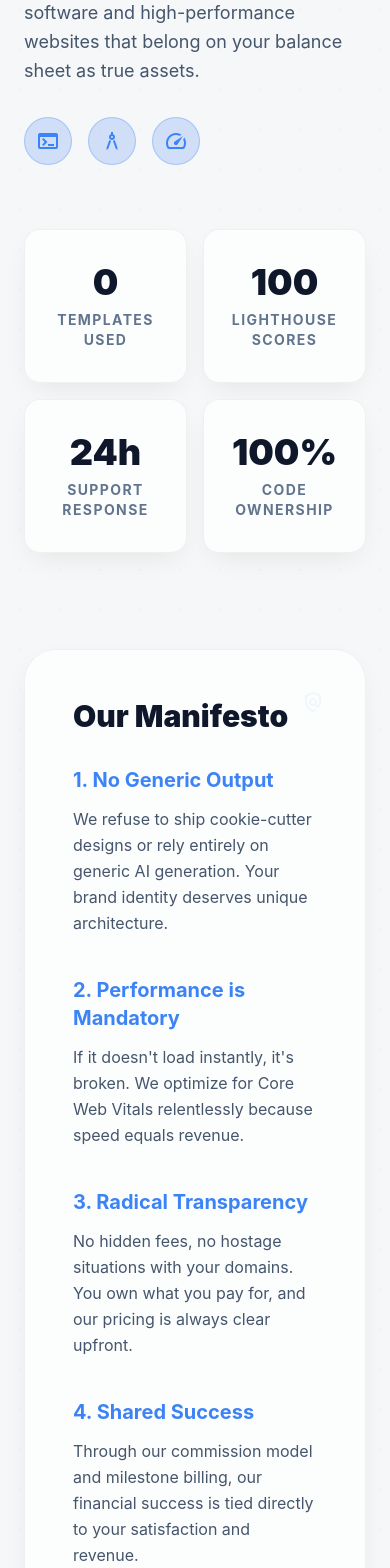
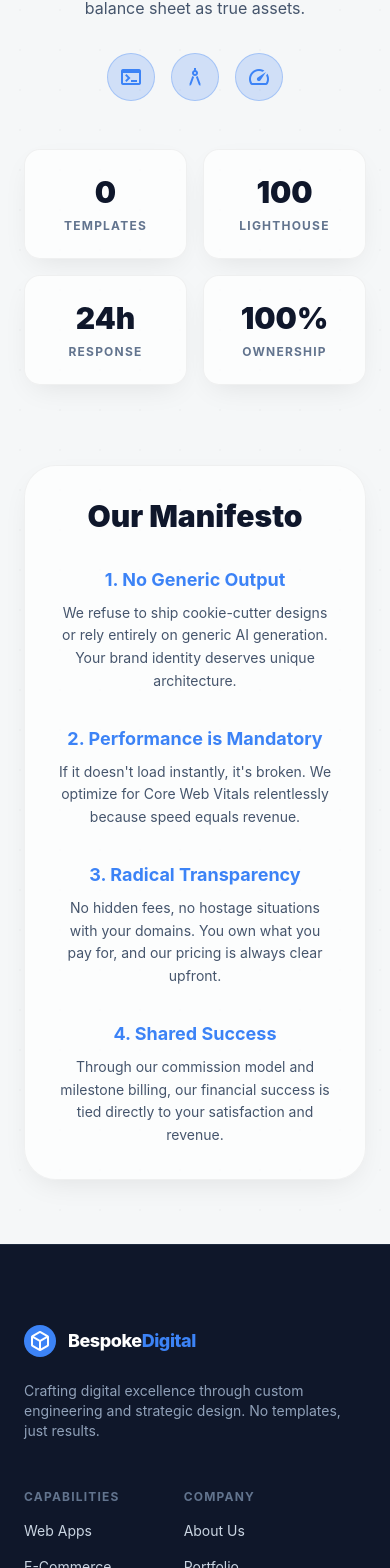
Before and after one commit to dev-oriel/Bespoke-Digital, a React (Vite) app: page /about in a window 390 px wide. Shown: the part 410-1978 px from the top of the page. Built offline with nearby package versions, Linux system fonts and the light colour scheme.

Commit message:
made about us fully responsive

```diff
--- a/src/pages/About.jsx
+++ b/src/pages/About.jsx
@@ -1,27 +1,27 @@
 export default function About() {
   const stats = [
-    { number: "0", label: "Templates Used" },
-    { number: "100", label: "Lighthouse Scores" },
-    { number: "24h", label: "Support Response" },
-    { number: "100%", label: "Code Ownership" },
+    { number: "0", label: "Templates" },
+    { number: "100", label: "Lighthouse" },
+    { number: "24h", label: "Response" },
+    { number: "100%", label: "Ownership" },
   ];
 
   return (
-    <div className="max-w-7xl mx-auto px-6 py-20 relative z-10">
-      <div className="grid lg:grid-cols-2 gap-16 items-center mb-24">
+    <div className="max-w-7xl mx-auto px-6 py-16 md:py-20 relative z-10">
+      <div className="grid lg:grid-cols-2 gap-12 md:gap-16 items-center mb-20 md:mb-24 text-center lg:text-left">
         <div>
-          <h1 className="text-5xl lg:text-7xl font-black mb-6 tracking-tight text-slate-900 dark:text-white leading-[1.1]">
+          <h1 className="text-5xl md:text-7xl font-black mb-6 tracking-tight text-slate-900 dark:text-white leading-[1.1]">
             We Engineer
             <br />
             <span className="text-primary">Digital Assets.</span>
           </h1>
-          <p className="text-slate-600 dark:text-slate-300 text-lg leading-relaxed mb-8">
+          <p className="text-slate-600 dark:text-slate-300 text-base md:text-lg leading-relaxed mb-8 max-w-xl mx-auto lg:mx-0">
             The web is flooded with disposable, fast-fashion websites built on
             bloated templates. We exist to build the exact opposite. We engineer
             bespoke software and high-performance websites that belong on your
             balance sheet as true assets.
           </p>
-          <div className="flex gap-4">
+          <div className="flex gap-4 justify-center lg:justify-start">
             <div className="size-12 rounded-full bg-primary/20 flex items-center justify-center text-primary border border-primary/30">
               <span className="material-symbols-outlined">terminal</span>
             </div>
@@ -37,12 +37,12 @@ export default function About() {
           {stats.map((stat, i) => (
             <div
               key={i}
-              className="glass-card p-8 rounded-2xl flex flex-col items-center justify-center text-center"
+              className="glass-card p-6 md:p-8 rounded-2xl flex flex-col items-center justify-center text-center"
             >
-              <span className="text-4xl md:text-5xl font-black text-slate-900 dark:text-white mb-2">
+              <span className="text-3xl md:text-5xl font-black text-slate-900 dark:text-white mb-2">
                 {stat.number}
               </span>
-              <span className="text-sm font-bold text-slate-500 dark:text-slate-400 uppercase tracking-widest">
+              <span className="text-xs md:text-sm font-bold text-slate-500 dark:text-slate-400 uppercase tracking-widest">
                 {stat.label}
               </span>
             </div>
@@ -50,53 +50,43 @@ export default function About() {
         </div>
       </div>
 
-      <div className="glass-card p-12 md:p-16 rounded-[2rem] border-primary/20 relative overflow-hidden">
-        <div className="absolute top-0 right-0 p-10 opacity-5 pointer-events-none">
+      <div className="glass-card p-8 md:p-16 rounded-[2rem] border-primary/20 relative overflow-hidden">
+        <div className="absolute top-0 right-0 p-10 opacity-5 pointer-events-none hidden md:block">
           <span className="material-symbols-outlined text-[15rem] text-primary">
             policy
           </span>
         </div>
-        <h2 className="text-3xl font-black text-slate-900 dark:text-white mb-8 relative z-10">
+        <h2 className="text-3xl font-black text-slate-900 dark:text-white mb-8 relative z-10 text-center md:text-left">
           Our Manifesto
         </h2>
-        <div className="grid md:grid-cols-2 gap-10 relative z-10">
-          <div>
-            <h3 className="text-xl font-bold text-primary mb-3">
-              1. No Generic Output
-            </h3>
-            <p className="text-slate-600 dark:text-slate-300 leading-relaxed">
-              We refuse to ship cookie-cutter designs or rely entirely on
-              generic AI generation. Your brand identity deserves unique
-              architecture.
-            </p>
-          </div>
-          <div>
-            <h3 className="text-xl font-bold text-primary mb-3">
-              2. Performance is Mandatory
-            </h3>
-            <p className="text-slate-600 dark:text-slate-300 leading-relaxed">
-              If it doesn't load instantly, it's broken. We optimize for Core
-              Web Vitals relentlessly because speed equals revenue.
-            </p>
-          </div>
-          <div>
-            <h3 className="text-xl font-bold text-primary mb-3">
-              3. Radical Transparency
-            </h3>
-            <p className="text-slate-600 dark:text-slate-300 leading-relaxed">
-              No hidden fees, no hostage situations with your domains. You own
-              what you pay for, and our pricing is always clear upfront.
-            </p>
-          </div>
-          <div>
-            <h3 className="text-xl font-bold text-primary mb-3">
-              4. Shared Success
-            </h3>
-            <p className="text-slate-600 dark:text-slate-300 leading-relaxed">
-              Through our commission model and milestone billing, our financial
-              success is tied directly to your satisfaction and revenue.
-            </p>
-          </div>
+        <div className="grid md:grid-cols-2 gap-8 md:gap-10 relative z-10">
+          {[
+            {
+              t: "1. No Generic Output",
+              d: "We refuse to ship cookie-cutter designs or rely entirely on generic AI generation. Your brand identity deserves unique architecture.",
+            },
+            {
+              t: "2. Performance is Mandatory",
+              d: "If it doesn't load instantly, it's broken. We optimize for Core Web Vitals relentlessly because speed equals revenue.",
+            },
+            {
+              t: "3. Radical Transparency",
+              d: "No hidden fees, no hostage situations with your domains. You own what you pay for, and our pricing is always clear upfront.",
+            },
+            {
+              t: "4. Shared Success",
+              d: "Through our commission model and milestone billing, our financial success is tied directly to your satisfaction and revenue.",
+            },
+          ].map((m, i) => (
+            <div key={i} className="text-center md:text-left">
+              <h3 className="text-lg md:text-xl font-bold text-primary mb-2 md:mb-3">
+                {m.t}
+              </h3>
+              <p className="text-sm md:text-base text-slate-600 dark:text-slate-300 leading-relaxed">
+                {m.d}
+              </p>
+            </div>
+          ))}
         </div>
       </div>
     </div>
--- a/src/pages/Process.jsx
+++ b/src/pages/Process.jsx
@@ -2,26 +2,26 @@ export default function Process() {
   const timelineSteps = [
     {
       icon: "forum",
-      title: "Discovery Call",
-      desc: "Initial strategy & vision",
+      title: "Discovery",
+      desc: "Strategy & vision",
       status: "complete",
     },
     {
       icon: "description",
-      title: "Requirements",
-      desc: "Defining technical scope",
+      title: "Scope",
+      desc: "Technical reqs",
       status: "complete",
     },
     {
       icon: "architecture",
-      title: "Architecture",
-      desc: "System design & stack",
+      title: "Architect",
+      desc: "System design",
       status: "current",
     },
     {
       icon: "code",
       title: "Build",
-      desc: "Agile development phase",
+      desc: "Agile dev phase",
       status: "pending",
     },
     {
@@ -42,48 +42,28 @@ export default function Process() {
     {
       icon: "lock",
       title: "Deposit",
-      desc: "25% commitment fee to secure your development slot and begin technical discovery.",
+      desc: "25% commitment fee to secure your development slot.",
     },
     {
       icon: "rebase_edit",
-      title: "Milestone Payments",
-      desc: "Split into logical phases (e.g., MVP Core, UI/UX Complete). You pay for progress made.",
+      title: "Milestones",
+      desc: "Split into logical phases. You pay for progress made.",
     },
     {
       icon: "flag",
       title: "Final Payment",
-      desc: "Settled upon final QA approval and right before your global production launch.",
+      desc: "Settled upon final QA approval before global launch.",
     },
     {
       icon: "cloud_done",
       title: "Hosting Control",
-      desc: "Full transfer of intellectual property and server control upon project completion.",
-    },
-  ];
-
-  const trustIndicators = [
-    {
-      icon: "shield",
-      title: "Security Guarantee",
-      desc: "Bank-grade encryption and secure infrastructure by default for every project.",
-    },
-    {
-      icon: "speed",
-      title: "Performance Commitment",
-      desc: "Optimized for speed. We guarantee < 2s load times and 99.9% uptime targets.",
-    },
-    {
-      icon: "handshake",
-      title: "Long-term Partnership",
-      desc: "Beyond launch. We provide ongoing support, maintenance, and scaling roadmaps.",
+      desc: "Full transfer of IP and server control upon completion.",
     },
   ];
 
   return (
     <div className="relative z-10">
-      {/* Hero Section */}
-      <section className="relative pt-24 pb-16 px-6">
-        <div className="absolute top-0 left-1/2 -translate-x-1/2 w-full max-w-4xl h-96 bg-primary/10 blur-[120px] rounded-full -z-10"></div>
+      <section className="relative pt-20 md:pt-24 pb-12 md:pb-16 px-6">
         <div className="max-w-4xl mx-auto text-center space-y-6">
           <h1 className="text-5xl md:text-7xl font-black tracking-tight text-slate-900 dark:text-white leading-[1.1]">
             No Guesswork.
@@ -97,31 +77,29 @@ export default function Process() {
         </div>
       </section>
 
-      {/* Horizontal Process Timeline */}
-      <section className="py-16 px-6 overflow-hidden">
+      <section className="py-12 md:py-16 px-6 overflow-hidden">
         <div className="max-w-7xl mx-auto">
-          <div className="flex flex-col sm:flex-row items-center justify-between mb-16 gap-4">
+          <div className="flex flex-col sm:flex-row items-center justify-between mb-12 md:mb-16 gap-4 text-center sm:text-left">
             <h2 className="text-3xl font-black tracking-tight text-slate-900 dark:text-white">
-              Our Engineering Process
+              Engineering Process
             </h2>
             <span className="px-5 py-2 bg-primary/10 text-primary rounded-full text-xs font-black uppercase tracking-widest border border-primary/20">
-              Step-by-step Execution
+              Execution
             </span>
           </div>
 
           <div className="relative">
-            {/* Progress Lines (Desktop) */}
             <div className="absolute top-1/2 left-0 w-full h-0.5 bg-slate-200 dark:bg-slate-800 -translate-y-1/2 z-0 hidden lg:block"></div>
             <div className="absolute top-1/2 left-0 w-[45%] h-0.5 bg-primary -translate-y-1/2 z-0 hidden lg:block shadow-[0_0_15px_rgba(60,131,246,0.5)]"></div>
 
-            <div className="grid grid-cols-1 md:grid-cols-2 lg:grid-cols-6 gap-8 relative z-10">
+            <div className="grid grid-cols-2 md:grid-cols-3 lg:grid-cols-6 gap-8 md:gap-4 relative z-10">
               {timelineSteps.map((step, i) => (
                 <div
                   key={i}
                   className="group flex flex-col items-center text-center space-y-4"
                 >
                   <div
-                    className={`size-16 rounded-full flex items-center justify-center ring-8 ring-background-light dark:ring-background-dark transition-transform group-hover:scale-110 shadow-xl
+                    className={`size-14 md:size-16 rounded-full flex items-center justify-center ring-4 md:ring-8 ring-background-light dark:ring-background-dark transition-transform group-hover:scale-110 shadow-xl
                     ${
                       step.status === "complete"
                         ? "bg-primary text-white shadow-primary/30"
@@ -130,15 +108,15 @@ export default function Process() {
                           : "bg-white dark:bg-slate-800/80 text-slate-400 dark:text-slate-500 border border-slate-200 dark:border-slate-700"
                     }`}
                   >
-                    <span className="material-symbols-outlined text-3xl">
+                    <span className="material-symbols-outlined text-2xl md:text-3xl">
                       {step.icon}
                     </span>
                   </div>
                   <div>
-                    <h3 className="font-bold text-slate-900 dark:text-white text-lg">
+                    <h3 className="font-bold text-slate-900 dark:text-white text-base md:text-lg">
                       {step.title}
                     </h3>
-                    <p className="text-sm text-slate-500 dark:text-slate-400 font-medium">
+                    <p className="text-xs md:text-sm text-slate-500 dark:text-slate-400 font-medium hidden sm:block">
                       {step.desc}
                     </p>
                   </div>
@@ -149,52 +127,51 @@ export default function Process() {
         </div>
       </section>
 
-      {/* Payment Terms Section */}
-      <section className="py-24 px-6">
+      <section className="py-16 md:py-24 px-6">
         <div className="max-w-7xl mx-auto">
           <div className="glass-card relative p-8 md:p-16 rounded-[2.5rem] overflow-hidden">
-            <div className="absolute -top-10 -right-10 p-10 opacity-5 pointer-events-none">
+            <div className="absolute -top-10 -right-10 p-10 opacity-5 pointer-events-none hidden md:block">
               <span className="material-symbols-outlined text-[15rem] text-primary">
                 payments
               </span>
             </div>
 
-            <div className="grid lg:grid-cols-2 gap-16 items-center relative z-10">
-              <div className="space-y-8">
+            <div className="grid lg:grid-cols-2 gap-12 md:gap-16 items-center relative z-10">
+              <div className="space-y-6 md:space-y-8 text-center lg:text-left">
                 <h2 className="text-4xl md:text-5xl font-black text-slate-900 dark:text-white leading-tight">
                   Fair & Transparent
                   <br />
-                  <span className="text-primary underline decoration-primary/30 decoration-8 underline-offset-8">
+                  <span className="text-primary underline decoration-primary/30 decoration-4 md:decoration-8 underline-offset-8">
                     Payment Terms
                   </span>
                 </h2>
-                <p className="text-slate-600 dark:text-slate-300 text-lg leading-relaxed font-medium">
+                <p className="text-slate-600 dark:text-slate-300 text-base md:text-lg leading-relaxed font-medium">
                   We believe in results-driven compensation. Our terms are
                   designed to ensure both parties are fully committed to the
-                  success of the project from day one.
+                  success of the project.
                 </p>
                 <div className="p-6 bg-primary/10 border-l-4 border-primary rounded-r-xl">
-                  <p className="italic text-slate-700 dark:text-slate-200 font-semibold">
+                  <p className="italic text-slate-700 dark:text-slate-200 font-semibold text-sm md:text-base">
                     "We don’t switch off websites. People switch off payments."
                   </p>
                 </div>
               </div>
 
-              <div className="grid sm:grid-cols-2 gap-6">
+              <div className="grid sm:grid-cols-2 gap-4 md:gap-6">
                 {paymentTerms.map((term, i) => (
                   <div
                     key={i}
-                    className="p-8 rounded-2xl bg-white dark:bg-white/5 border border-slate-200 dark:border-white/10 hover:border-primary/50 transition-colors group shadow-sm dark:shadow-none"
+                    className="p-6 md:p-8 rounded-2xl bg-white dark:bg-white/5 border border-slate-200 dark:border-white/10 hover:border-primary/50 transition-colors text-center sm:text-left"
                   >
-                    <div className="size-12 rounded-xl bg-primary/10 flex items-center justify-center text-primary mb-6 group-hover:scale-110 transition-transform">
+                    <div className="size-12 rounded-xl bg-primary/10 flex items-center justify-center text-primary mb-4 md:mb-6 mx-auto sm:mx-0">
                       <span className="material-symbols-outlined text-2xl">
                         {term.icon}
                       </span>
                     </div>
-                    <h4 className="font-bold text-slate-900 dark:text-white text-lg mb-3">
+                    <h4 className="font-bold text-slate-900 dark:text-white text-lg mb-2 md:mb-3">
                       {term.title}
                     </h4>
-                    <p className="text-sm text-slate-600 dark:text-slate-400 leading-relaxed font-medium">
+                    <p className="text-xs md:text-sm text-slate-600 dark:text-slate-400 leading-relaxed font-medium">
                       {term.desc}
                     </p>
                   </div>
@@ -205,53 +182,18 @@ export default function Process() {
         </div>
       </section>
 
-      {/* Trust Section */}
-      <section className="py-16 px-6">
-        <div className="max-w-7xl mx-auto border-t border-slate-200 dark:border-slate-800 pt-16">
-          <div className="grid grid-cols-1 md:grid-cols-3 gap-12">
-            {trustIndicators.map((item, i) => (
-              <div key={i} className="flex gap-5">
-                <div className="shrink-0 size-14 rounded-2xl bg-primary/10 flex items-center justify-center text-primary border border-primary/20">
-                  <span className="material-symbols-outlined text-3xl">
-                    {item.icon}
-                  </span>
-                </div>
-                <div>
-                  <h4 className="font-bold text-slate-900 dark:text-white text-xl mb-2">
-                    {item.title}
-                  </h4>
-                  <p className="text-slate-600 dark:text-slate-400 leading-relaxed font-medium">
-                    {item.desc}
-                  </p>
-                </div>
-              </div>
-            ))}
-          </div>
-        </div>
-      </section>
-
-      {/* Local CTA Footer */}
-      <section className="py-32 px-6 relative">
-        <div className="absolute inset-0 bg-primary/5 -z-10 skew-y-2"></div>
-        <div className="max-w-4xl mx-auto text-center space-y-10">
+      <section className="py-24 px-6 relative text-center">
+        <div className="max-w-4xl mx-auto space-y-8">
           <h2 className="text-4xl md:text-6xl font-black tracking-tight text-slate-900 dark:text-white">
-            Ready to build the future?
+            Ready to build?
           </h2>
-          <div className="flex flex-col sm:flex-row items-center justify-center gap-6">
-            <button className="w-full sm:w-auto px-12 py-5 bg-primary hover:bg-blue-600 text-white rounded-full text-lg font-black transition-all shadow-[0_15px_30px_rgba(60,131,246,0.3)] hover:-translate-y-1">
+          <div className="flex flex-col sm:flex-row items-center justify-center gap-4 md:gap-6">
+            <button className="w-full sm:w-auto px-12 py-5 bg-primary hover:bg-blue-600 text-white rounded-full text-lg font-black transition-all shadow-[0_15px_30px_rgba(60,131,246,0.3)]">
               Start Your Build
             </button>
-            <button className="w-full sm:w-auto px-12 py-5 bg-transparent border-2 border-slate-300 dark:border-slate-700 text-slate-900 dark:text-white rounded-full text-lg font-black hover:bg-slate-100 dark:hover:bg-slate-800 transition-all">
+            <button className="w-full sm:w-auto px-12 py-5 bg-transparent border-2 border-slate-300 dark:border-slate-700 text-slate-900 dark:text-white rounded-full text-lg font-black transition-all">
               View Portfolio
             </button>
-          </div>
-          <div className="pt-8 flex items-center justify-center gap-2">
-            <span className="material-symbols-outlined text-primary font-bold">
-              check_circle
-            </span>
-            <p className="text-slate-600 dark:text-slate-300 font-medium">
-              No monthly retainers required. Only pay for what you build.
-            </p>
           </div>
         </div>
       </section>
```
